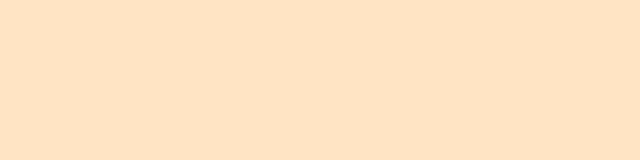
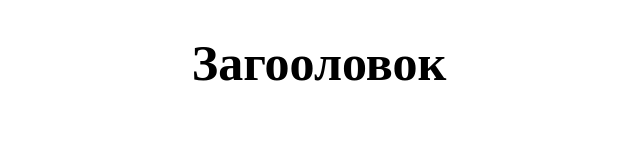
Before and after one commit to AntonWebCreative/online-store, a plain HTML site: page index.html in a window 1280 px wide. Shown: the whole page, without its empty margins (321-961 px from the left). Drawn offline with Linux system fonts and the light colour scheme.

Commit message:
1 change

```diff
--- a/index.html
+++ b/index.html
@@ -7,6 +7,6 @@
     <link rel="stylesheet" href="style.css">
 </head>
 <body>
-
+    <h1>Загооловок</h1>
 </body>
 </html>
--- a/style.css
+++ b/style.css
@@ -1,3 +1,11 @@
+html{
+    box-sizing: border-box;
+}
 body{
-    background-color: bisque;
+    background-color: bisqu
 }
+h1{
+    display: block;
+    text-align: center;
+    font-size: 50px;
+}
```
